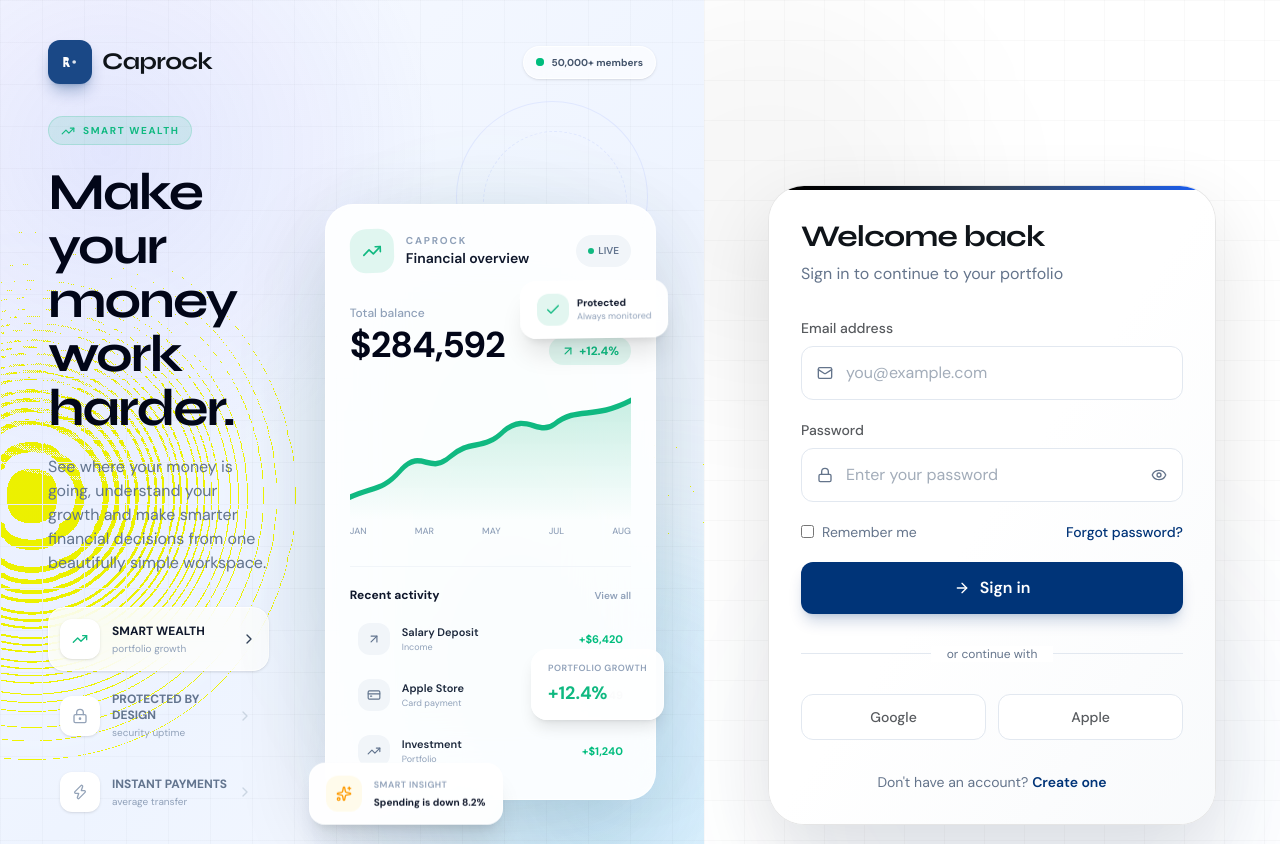
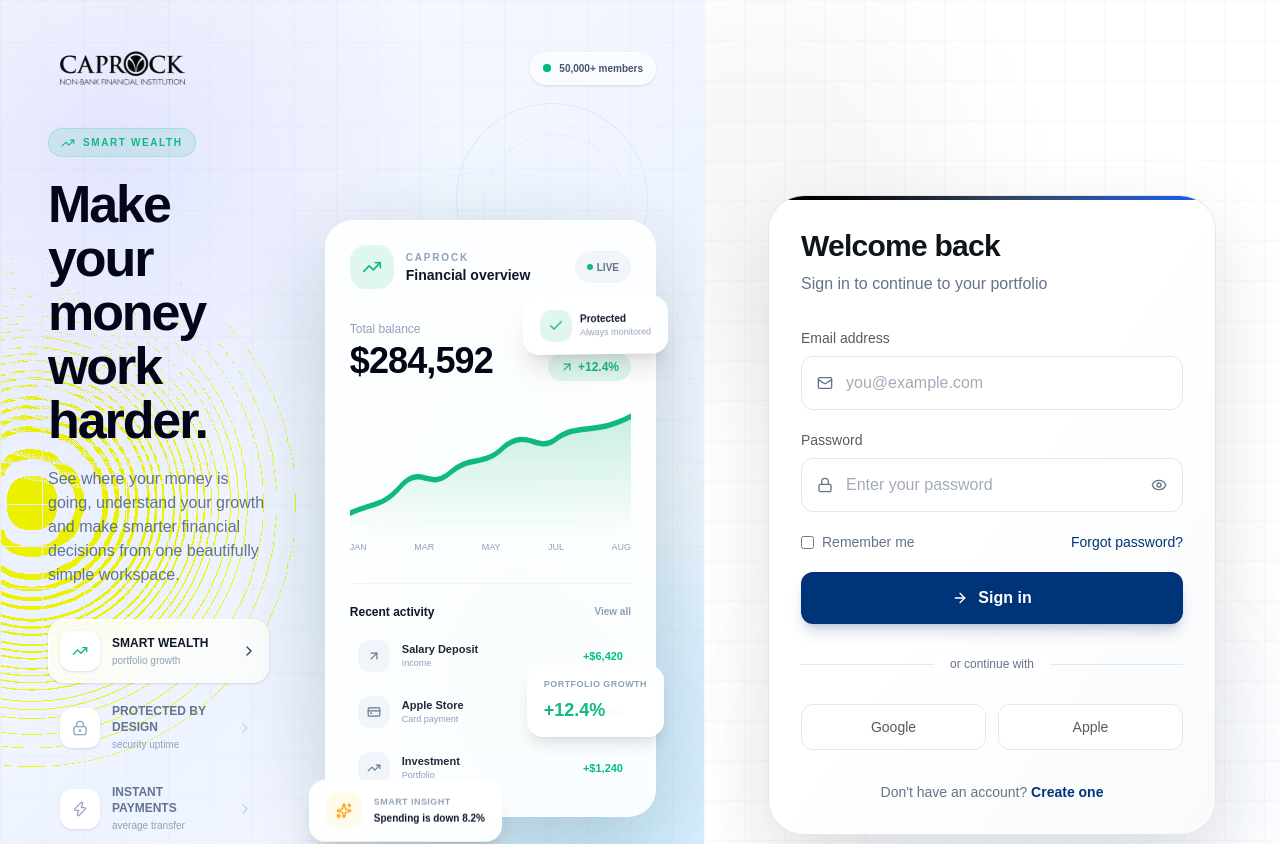
Before and after one commit to AnfasPervez2399/uplifting-caprock, a React (Vite) app: page /login in a window 1280 px wide. Shown: the top 844 px of the page. Built offline with nearby package versions, Linux system fonts and the light colour scheme.

Commit message:
Updated logo

```diff
--- a/index.html
+++ b/index.html
@@ -4,11 +4,14 @@
     <meta charset="UTF-8" />
     <link rel="icon" type="image/svg+xml" href="/favicon.svg" />
     <meta name="viewport" content="width=device-width, initial-scale=1.0" />
-    <meta name="description" content="Caprock — premium fintech for modern wealth" />
+    <meta name="description" content="Caprock — for modern wealth" />
     <link rel="preconnect" href="https://fonts.googleapis.com" />
     <link rel="preconnect" href="https://fonts.gstatic.com" crossorigin />
-    <link href="https://fonts.googleapis.com/css2?family=DM+Sans:ital,opsz,wght@0,9..40,300;0,9..40,400;0,9..40,500;0,9..40,600;0,9..40,700;1,9..40,400&family=Syne:wght@400;500;600;700;800&display=swap" rel="stylesheet" />
-    <title>Caprock — Premium Fintech</title>
+    <link
+      href="https://fonts.googleapis.com/css2?family=DM+Sans:ital,opsz,wght@0,9..40,300;0,9..40,400;0,9..40,500;0,9..40,600;0,9..40,700;1,9..40,400&family=Syne:wght@400;500;600;700;800&display=swap"
+      rel="stylesheet"
+    />
+    <title>Caprock</title>
   </head>
   <body>
     <div id="root"></div>
--- a/src/components/ui/Logo.tsx
+++ b/src/components/ui/Logo.tsx
@@ -1,42 +1,90 @@
-import { motion } from 'framer-motion'
-import { cn } from '../../lib/cn'
+// import { motion } from "framer-motion";
+// import { cn } from "../../lib/cn";
+
+// interface LogoProps {
+//   size?: "sm" | "md" | "lg";
+//   variant?: "light" | "dark";
+//   className?: string;
+// }
+
+// const sizes = {
+//   sm: { icon: "h-7 w-7", text: "text-lg" },
+//   md: { icon: "h-9 w-9", text: "text-xl" },
+//   lg: { icon: "h-11 w-11", text: "text-2xl" },
+// };
+
+// export function Logo({ size = "md", variant = "light", className }: LogoProps) {
+//   const s = sizes[size];
+//   return (
+//     <motion.div
+//       className={cn("flex items-center gap-2.5", className)}
+//       whileHover={{ scale: 1.02 }}
+//       transition={{ type: "spring", stiffness: 400, damping: 25 }}
+//     >
+//       <div
+//         className={cn(
+//           s.icon,
+//           "relative flex items-center justify-center rounded-xl bg-caprock shadow-lg shadow-caprock/30",
+//         )}
+//       >
+//         <svg
+//           viewBox="0 0 24 24"
+//           className="h-5 w-5 text-white"
+//           fill="currentColor"
+//         >
+//           <path d="M4 18V6h3.2c2.1 0 3.4 1.1 3.4 2.7 0 1.1-.6 2-1.6 2.4L12 18H9.2l-2.1-3.4H6.4V18H4zm2.4-5.5h.8c.8 0 1.3-.4 1.3-1s-.5-1-1.3-1h-.8v2z" />
+//           <circle cx="17" cy="12" r="2.2" opacity="0.85" />
+//         </svg>
+//         <img
+//           src="/Caprock-Logo 2.svg"
+//           alt="Logo"
+//           className="absolute top-8 left-8"
+//         />
+//         <div className="absolute inset-0 rounded-xl bg-white/10" />
+//       </div>
+
+//       <span
+//         className={cn(
+//           s.text,
+//           "font-display font-bold tracking-tight",
+//           variant === "light" ? "text-white" : "text-ink",
+//         )}
+//       >
+//         Caprock
+//       </span>
+//     </motion.div>
+//   );
+// }
+import { motion } from "framer-motion";
+import { cn } from "../../lib/cn";
 
 interface LogoProps {
-  size?: 'sm' | 'md' | 'lg'
-  variant?: 'light' | 'dark'
-  className?: string
+  size?: "sm" | "md" | "lg";
+  className?: string;
 }
 
 const sizes = {
-  sm: { icon: 'h-7 w-7', text: 'text-lg' },
-  md: { icon: 'h-9 w-9', text: 'text-xl' },
-  lg: { icon: 'h-11 w-11', text: 'text-2xl' },
-}
+  sm: "h-8",
+  md: "h-10",
+  lg: "h-14",
+};
 
-export function Logo({ size = 'md', variant = 'light', className }: LogoProps) {
-  const s = sizes[size]
+export function Logo({ size = "md", className }: LogoProps) {
   return (
     <motion.div
-      className={cn('flex items-center gap-2.5', className)}
-      whileHover={{ scale: 1.02 }}
-      transition={{ type: 'spring', stiffness: 400, damping: 25 }}
+      className={cn("flex items-center", className)}
+      whileHover={{ scale: 1.03 }}
+      transition={{
+        type: "spring",
+        stiffness: 400,
+        damping: 25,
+      }}
     >
-      <div className={cn(s.icon, 'relative flex items-center justify-center rounded-xl bg-caprock shadow-lg shadow-caprock/30')}>
-        <svg viewBox="0 0 24 24" className="h-5 w-5 text-white" fill="currentColor">
-          <path d="M4 18V6h3.2c2.1 0 3.4 1.1 3.4 2.7 0 1.1-.6 2-1.6 2.4L12 18H9.2l-2.1-3.4H6.4V18H4zm2.4-5.5h.8c.8 0 1.3-.4 1.3-1s-.5-1-1.3-1h-.8v2z" />
-          <circle cx="17" cy="12" r="2.2" opacity="0.85" />
-        </svg>
-        <div className="absolute inset-0 rounded-xl bg-white/10" />
-      </div>
-      <span
-        className={cn(
-          s.text,
-          'font-display font-bold tracking-tight',
-          variant === 'light' ? 'text-white' : 'text-ink',
-        )}
-      >
-        Caprock
-      </span>
+      <img
+        src="/Caprock-Logo 2.svg"
+        alt="Caprock"
+        className={cn(sizes[size], "w-auto object-contain")}
+      />
     </motion.div>
-  )
+  );
 }
--- a/src/index.css
+++ b/src/index.css
@@ -1,5 +1,11 @@
 @import "tailwindcss";
+@import url("https://fonts.googleapis.com/css2?family=Work+Sans:wght@400;500;600;700;800&display=swap");
 
+html,
+body,
+#root {
+  font-family: "Work Sans", sans-serif;
+}
 @theme {
   --color-caprock: #003478;
   --color-caprock-light: #004a9f;
@@ -14,9 +20,6 @@
   --color-border: #e2e8f0;
   --color-border-dark: #cbd5e1;
 
-  --font-display: "Syne", system-ui, sans-serif;
-  --font-body: "DM Sans", system-ui, sans-serif;
-
   --animate-float: float 6s ease-in-out infinite;
   --animate-pulse-glow: pulse-glow 3s ease-in-out infinite;
   --animate-shimmer: shimmer 2.5s linear infinite;
@@ -24,23 +27,43 @@
 }
 
 @keyframes float {
-  0%, 100% { transform: translateY(0px) rotate(0deg); }
-  50% { transform: translateY(-12px) rotate(1deg); }
+  0%,
+  100% {
+    transform: translateY(0px) rotate(0deg);
+  }
+  50% {
+    transform: translateY(-12px) rotate(1deg);
+  }
 }
 
 @keyframes pulse-glow {
-  0%, 100% { opacity: 0.4; transform: scale(1); }
-  50% { opacity: 0.7; transform: scale(1.05); }
+  0%,
+  100% {
+    opacity: 0.4;
+    transform: scale(1);
+  }
+  50% {
+    opacity: 0.7;
+    transform: scale(1.05);
+  }
 }
 
 @keyframes shimmer {
-  0% { background-position: -200% center; }
-  100% { background-position: 200% center; }
+  0% {
+    background-position: -200% center;
+  }
+  100% {
+    background-position: 200% center;
+  }
 }
 
 @keyframes orbit {
-  from { transform: rotate(0deg) translateX(120px) rotate(0deg); }
-  to { transform: rotate(360deg) translateX(120px) rotate(-360deg); }
+  from {
+    transform: rotate(0deg) translateX(120px) rotate(0deg);
+  }
+  to {
+    transform: rotate(360deg) translateX(120px) rotate(-360deg);
+  }
 }
 
 * {
@@ -157,8 +180,12 @@
   background: linear-gradient(90deg, transparent, #00347855, transparent);
   background-size: 200% 100%;
   animation: shimmer 3s linear infinite;
-  -webkit-mask: linear-gradient(#fff 0 0) content-box, linear-gradient(#fff 0 0);
-  mask: linear-gradient(#fff 0 0) content-box, linear-gradient(#fff 0 0);
+  -webkit-mask:
+    linear-gradient(#fff 0 0) content-box,
+    linear-gradient(#fff 0 0);
+  mask:
+    linear-gradient(#fff 0 0) content-box,
+    linear-gradient(#fff 0 0);
   -webkit-mask-composite: xor;
   mask-composite: exclude;
   pointer-events: none;
```
Also changed, not shown: public/Caprock-Logo 2.svg (added), 1 other file (tests, documents, lock files or other folders).
